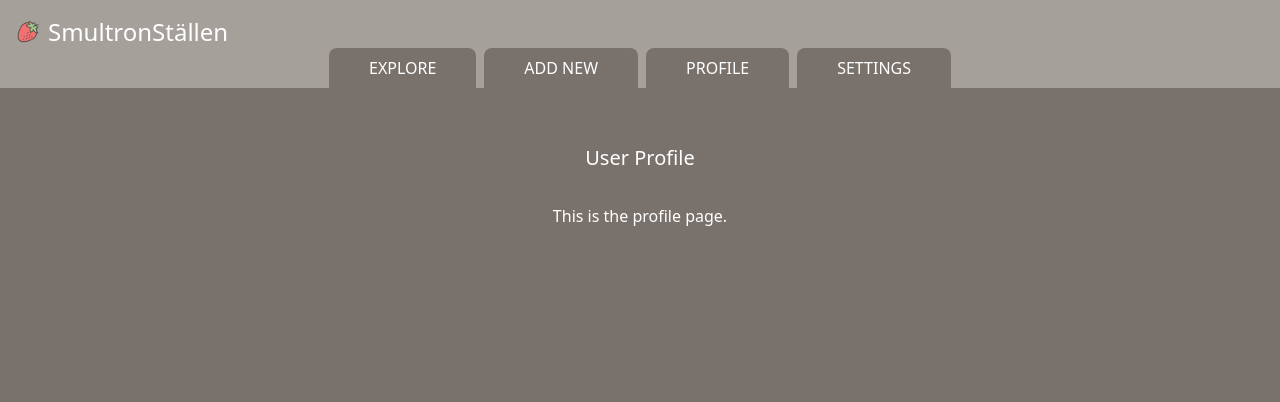
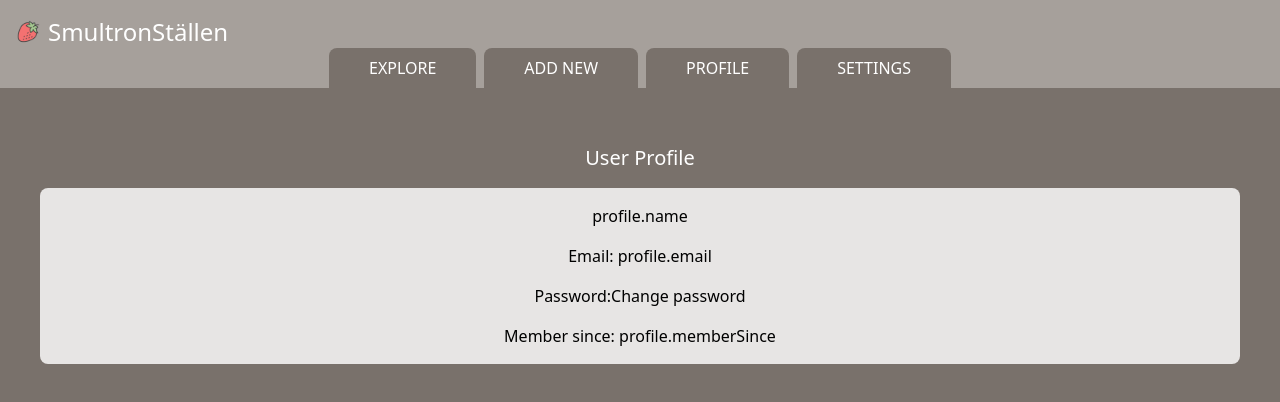
Before and after one commit to Kajsa99/projektUnited, a React (Vite) app in the folder frontend/: page /profile in a window 1280 px wide. Shown: the top 402 px of the page. Built offline with nearby package versions, Linux system fonts and the light colour scheme.

Commit message:
adding profile page content, needs database

```diff
--- a/frontend/src/pages/profile.jsx
+++ b/frontend/src/pages/profile.jsx
@@ -2,9 +2,21 @@ export default function Profile() {
     return (
         <div className="flex flex-col p-10 bg-stone-500 text-white min-h-screen">
             <h1 className="flex m-4 text-xl justify-center">User Profile</h1>
-            <p className="flex m-4 text-center justify-center">
-                This is the profile page.
-            </p>
+            <div className="bg-stone-200 rounded-lg text-black">
+                <h2 className="flex m-4 text-center justify-center">
+                    profile.name
+                </h2>
+                <p className="flex m-4 text-center justify-center">
+                    Email: profile.email
+                </p>
+                <p className="flex m-4 text-center justify-center">
+                    Password:
+                    <button>Change password</button>
+                </p>
+                <p className="flex m-4 text-center justify-center">
+                    Member since: profile.memberSince
+                </p>
+            </div>
         </div>
     );
 }
```
